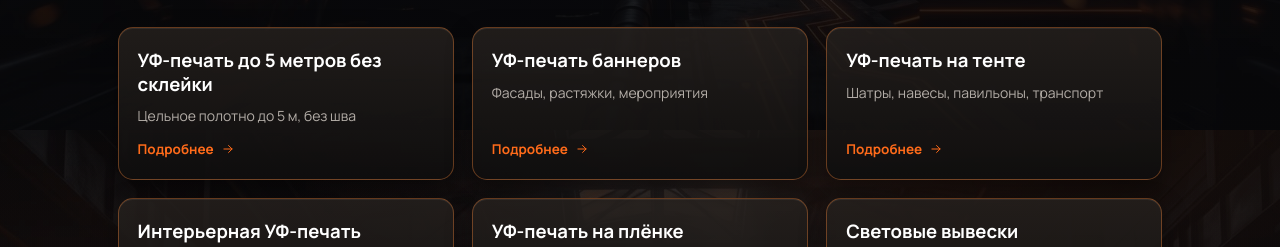
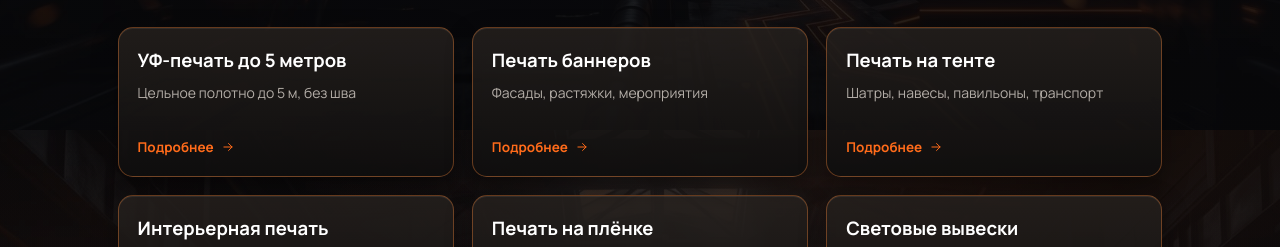
Before and after one commit to DeminovAL/cvc_ds, a plain HTML site: page index.html in a window 1280 px wide. Shown: the part 670-917 px from the top of the page. Drawn offline with Linux system fonts and the light colour scheme.

Commit message:
Update index.html

```diff
--- a/index.html
+++ b/index.html
@@ -108,27 +108,27 @@
         </div>
         <div class="services-grid">
             <a class="service-card" href="pechat-5-metrov.html">
-                <b>УФ-печать до 5 метров без склейки</b>
+                <b>УФ-печать до 5 метров</b>
                 <span>Цельное полотно до 5 м, без шва</span>
                 <span class="card-link">Подробнее <svg width="14" height="14" viewBox="0 0 24 24" fill="none" stroke="currentColor" stroke-width="1.7" stroke-linecap="round" stroke-linejoin="round" aria-hidden="true"><path d="M5 12h14"/><path d="m13 6 6 6-6 6"/></svg></span>
             </a>
             <a class="service-card" href="pechat-banerov.html">
-                <b>УФ-печать баннеров</b>
+                <b>Печать баннеров</b>
                 <span>Фасады, растяжки, мероприятия</span>
                 <span class="card-link">Подробнее <svg width="14" height="14" viewBox="0 0 24 24" fill="none" stroke="currentColor" stroke-width="1.7" stroke-linecap="round" stroke-linejoin="round" aria-hidden="true"><path d="M5 12h14"/><path d="m13 6 6 6-6 6"/></svg></span>
             </a>
             <a class="service-card" href="pechat-na-tente.html">
-                <b>УФ-печать на тенте</b>
+                <b>Печать на тенте</b>
                 <span>Шатры, навесы, павильоны, транспорт</span>
                 <span class="card-link">Подробнее <svg width="14" height="14" viewBox="0 0 24 24" fill="none" stroke="currentColor" stroke-width="1.7" stroke-linecap="round" stroke-linejoin="round" aria-hidden="true"><path d="M5 12h14"/><path d="m13 6 6 6-6 6"/></svg></span>
             </a>
             <a class="service-card" href="interernaya-pechat.html">
-                <b>Интерьерная УФ-печать</b>
+                <b>Интерьерная печать</b>
                 <span>Витрины, стены, оформление помещений</span>
                 <span class="card-link">Подробнее <svg width="14" height="14" viewBox="0 0 24 24" fill="none" stroke="currentColor" stroke-width="1.7" stroke-linecap="round" stroke-linejoin="round" aria-hidden="true"><path d="M5 12h14"/><path d="m13 6 6 6-6 6"/></svg></span>
             </a>
             <a class="service-card" href="pechat-na-plenke.html">
-                <b>УФ-печать на плёнке</b>
+                <b>Печать на плёнке</b>
                 <span>Витрины, стекло, оклейка плоскостей</span>
                 <span class="card-link">Подробнее <svg width="14" height="14" viewBox="0 0 24 24" fill="none" stroke="currentColor" stroke-width="1.7" stroke-linecap="round" stroke-linejoin="round" aria-hidden="true"><path d="M5 12h14"/><path d="m13 6 6 6-6 6"/></svg></span>
             </a>
```
